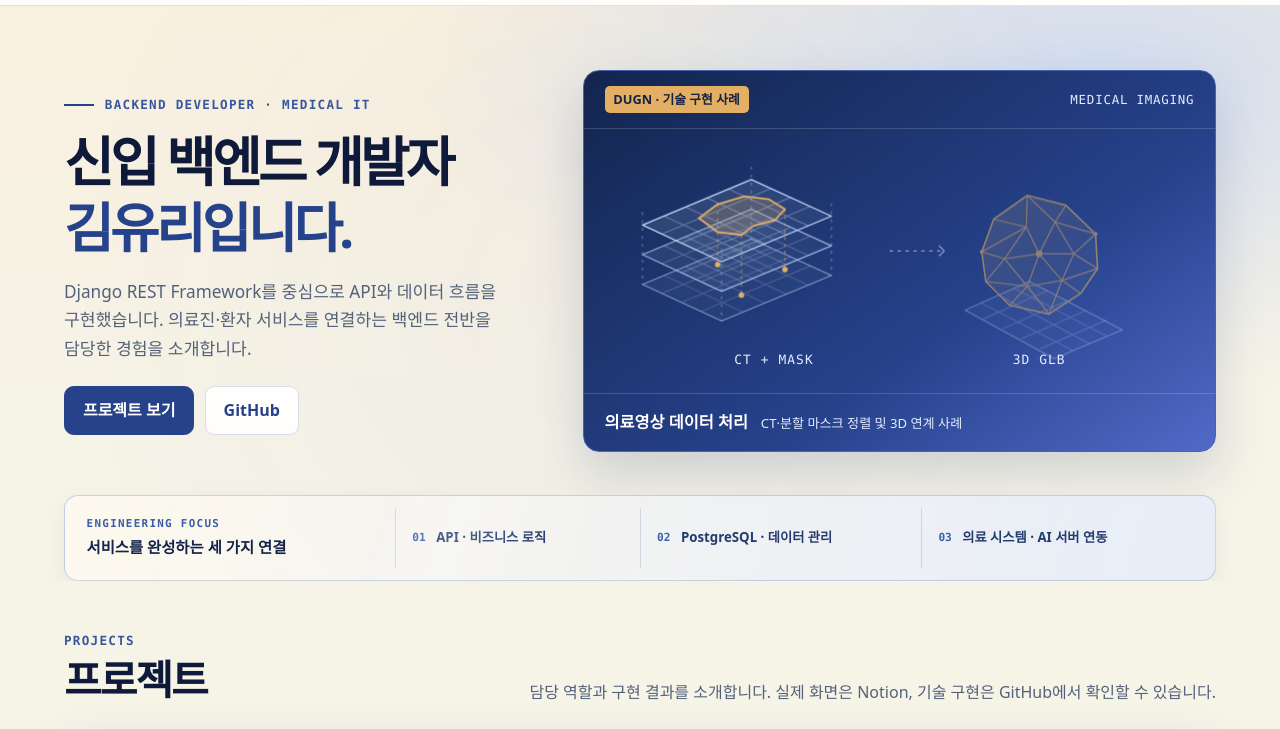
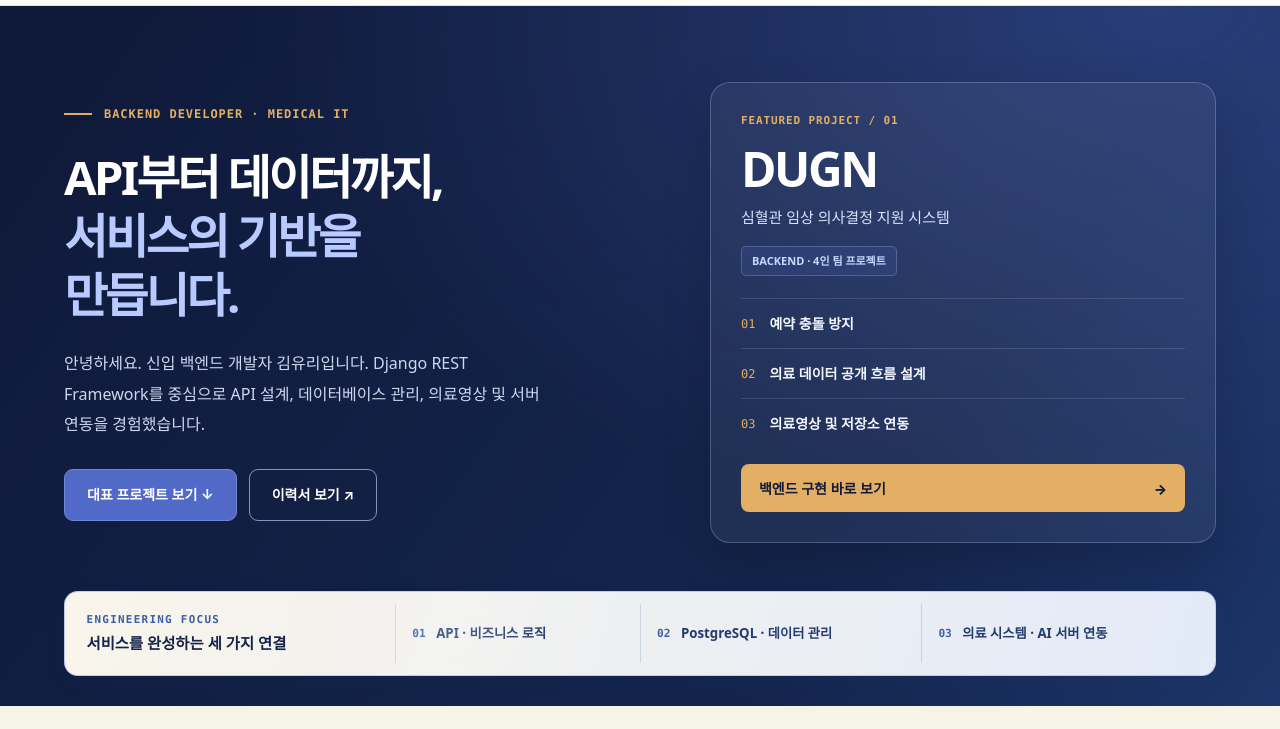
Before and after one commit to Kimyuri420/cdss-portfolio, a plain HTML site: page index.html in a window 1280 px wide. Shown: the part 59-788 px from the top of the page. Drawn offline with Linux system fonts and the light colour scheme.

Commit message:
Redesign portfolio hero section

```diff
--- a/index.html
+++ b/index.html
@@ -1408,6 +1408,40 @@ a { color:#26428B; }
   .plate .plate-svg { padding: 10px 14px; }
 }
 
+
+/* Hero redesign — scoped to the introductory section */
+section.intro { position:relative; background:radial-gradient(ellipse at 90% 0%,rgba(81,106,200,.35),transparent 55%),linear-gradient(125deg,#0F1939,#14254D 70%,#1D356A) !important; padding:0 0 30px; }
+section.intro::before { display:none; }
+.intro-layout { display:grid; grid-template-columns:minmax(0,1.15fr) minmax(0,1fr); align-items:center; gap:clamp(28px,5vw,64px); padding-block:76px 48px; }
+.intro-main,.intro-feature { min-width:0; }
+.intro-kicker { display:flex; align-items:center; gap:12px; margin:0; color:#E3AF64; font:700 12px/1.5 Consolas,monospace; letter-spacing:.08em; }
+.intro-kicker::before { content:""; width:28px; height:2px; background:#E3AF64; flex-shrink:0; }
+.intro-main .intro-title { margin:24px 0 0; color:#fff; font-size:clamp(36px,3.7vw,58px); font-weight:850; line-height:1.25; letter-spacing:-.06em; word-break:keep-all; }
+.intro-title span { display:block; color:#B8CAFF; }
+.intro-description { max-width:490px; margin:24px 0 0; color:#CDD8EF; font-size:16px; line-height:1.9; word-break:keep-all; }
+.intro-actions { display:flex; flex-wrap:wrap; gap:12px; margin-top:30px; }
+.intro-button { display:inline-flex; align-items:center; justify-content:center; min-height:50px; padding:13px 22px; border:1px solid transparent; border-radius:9px; font-size:14px; font-weight:750; text-decoration:none; transition:background .2s ease,transform .2s ease; }
+.intro-primary { color:#fff; background:#516AC8; border-color:#7187D6; }
+.intro-primary:hover { color:#fff; background:#6079D8; transform:translateY(-2px); }
+.intro-secondary { color:#fff; background:transparent; border-color:#8195C4; }
+.intro-secondary:hover { color:#fff; background:rgba(255,255,255,.1); }
+.intro-feature { padding:30px; color:#fff; background:rgba(255,255,255,.055); border:1px solid rgba(184,202,255,.28); border-radius:20px; box-shadow:0 20px 50px rgba(0,0,0,.15); }
+.intro-feature-label { margin:0; color:#E3AF64; font:700 11px/1.5 Consolas,monospace; letter-spacing:.08em; }
+.intro-feature h2 { margin:10px 0 0; color:#fff; font-size:48px; font-weight:850; line-height:1.2; letter-spacing:-.05em; }
+.intro-feature-description { margin:8px 0 0; color:#D9E3FC; font-size:15px; }
+.intro-role { display:inline-block; margin-top:16px; padding:5px 10px; color:#C9D8FF; background:rgba(81,106,200,.16); border:1px solid rgba(184,202,255,.25); border-radius:5px; font-size:11px; font-weight:700; }
+.intro-feature-list { margin-top:22px; }
+.intro-feature-list > div { display:flex; align-items:center; gap:14px; padding:13px 0; border-top:1px solid rgba(255,255,255,.12); }
+.intro-feature-list span { color:#E3AF64; font:12px Consolas,monospace; }
+.intro-feature-list strong { color:#F3F6FF; font-size:14px; font-weight:650; }
+.intro-feature-link { display:flex; align-items:center; justify-content:space-between; gap:12px; min-height:48px; margin-top:16px; padding:12px 18px; color:#0F1939; background:#E3AF64; border-radius:8px; font-size:14px; font-weight:800; text-decoration:none; transition:background .2s ease; }
+.intro-feature-link:hover { color:#0F1939; background:#F0C787; }
+.intro-button:focus-visible,.intro-feature-link:focus-visible { outline:3px solid #fff; outline-offset:4px; }
+section.intro .hero-skill-ribbon { margin-top:0; background:linear-gradient(105deg,#F9F5EB,#E3EAF8); }
+@media(max-width:900px) { .intro-layout { grid-template-columns:1fr; gap:32px; padding-block:48px 32px; } .intro-main .intro-title { font-size:clamp(34px,6vw,52px); } .intro-feature { padding:26px; } }
+@media(max-width:600px) { .intro-layout { padding-block:36px 28px; } .intro-kicker { font-size:10px; } .intro-main .intro-title { font-size:clamp(30px,7.5vw,42px); } .intro-description { font-size:14px; } .intro-actions { display:grid; grid-template-columns:1fr; } .intro-feature { padding:22px; } .intro-feature h2 { font-size:38px; } }
+@media(prefers-reduced-motion:reduce) { .intro-button,.intro-feature-link { transition:none; } .intro-primary:hover { transform:none; } }
+
 </style>
 </head>
 
@@ -1436,92 +1470,28 @@ a { color:#26428B; }
 
   <main id="main">
     <section class="intro" aria-labelledby="hero-title">
-      <div class="wrap hero">
-        <div>
-          <p class="overline">BACKEND DEVELOPER · MEDICAL IT</p>
-          <h1 id="hero-title">신입 백엔드 개발자<span class="name">김유리입니다.</span></h1>
-          <p class="intro-copy">
-            Django REST Framework를 중심으로 API와 데이터 흐름을 구현했습니다.
-            의료진·환자 서비스를 연결하는 백엔드 전반을 담당한 경험을 소개합니다.
-          </p>
-          <div class="actions">
-            <a class="btn primary" href="#projects">프로젝트 보기</a>
-            <a class="btn" href="https://github.com/Kimyuri420">GitHub</a>
+      <div class="wrap intro-layout">
+        <div class="intro-main">
+          <p class="intro-kicker">BACKEND DEVELOPER · MEDICAL IT</p>
+          <h1 id="hero-title" class="intro-title">API부터 데이터까지,<span>서비스의 기반을<br>만듭니다.</span></h1>
+          <p class="intro-description">안녕하세요. 신입 백엔드 개발자 김유리입니다. Django REST Framework를 중심으로 API 설계, 데이터베이스 관리, 의료영상 및 서버 연동을 경험했습니다.</p>
+          <div class="intro-actions">
+            <a class="intro-button intro-primary" href="#projects">대표 프로젝트 보기 ↓</a>
+            <a class="intro-button intro-secondary" href="https://app.notion.com/p/3f70b387fad880f3942ffb8cb4d343b5" target="_blank" rel="noopener noreferrer">이력서 보기 ↗</a>
           </div>
         </div>
-
-        <figure class="plate">
-          <div class="plate-head">
-            <span class="plate-tag">DUGN · 기술 구현 사례</span>
-            <span class="plate-meta">MEDICAL IMAGING</span>
+        <aside class="intro-feature" aria-label="대표 프로젝트 DUGN">
+          <p class="intro-feature-label">FEATURED PROJECT / 01</p>
+          <h2>DUGN</h2>
+          <p class="intro-feature-description">심혈관 임상 의사결정 지원 시스템</p>
+          <span class="intro-role">BACKEND · 4인 팀 프로젝트</span>
+          <div class="intro-feature-list">
+            <div><span>01</span><strong>예약 충돌 방지</strong></div>
+            <div><span>02</span><strong>의료 데이터 공개 흐름 설계</strong></div>
+            <div><span>03</span><strong>의료영상 및 저장소 연동</strong></div>
           </div>
-          <svg class="plate-svg" viewBox="-28 -4 576 244" role="img"
-            aria-labelledby="coord-title coord-desc" xmlns="http://www.w3.org/2000/svg">
-            <title id="coord-title">CT와 분할 마스크 정렬 과정</title>
-            <desc id="coord-desc">
-              분할 마스크를 CT 기준 격자에 정렬하고, 물리 좌표를 반영해 3D 파일을 만드는 과정을
-              도식으로 표현했습니다.
-            </desc>
-            <defs>
-              <linearGradient id="coord-face" x1="0" x2="1" y1="0" y2="1">
-                <stop offset="0" stop-color="#AEC7DC" stop-opacity=".19" />
-                <stop offset="1" stop-color="#AEC7DC" stop-opacity=".035" />
-              </linearGradient>
-              <linearGradient id="mesh-face" x1="0" x2="1" y1="0" y2="1">
-                <stop offset="0" stop-color="#F3D78D" stop-opacity=".25" />
-                <stop offset="1" stop-color="#F3D78D" stop-opacity=".04" />
-              </linearGradient>
-              <g id="coord-plane">
-                <path d="M0 69 110 23 191 60 80 106Z" fill="url(#coord-face)" stroke="var(--wire)" />
-                <path d="M22 60 102 97m-58-46 80 37m-58-46 80 37m-58-46 80 37M20 78l110-46M40 87l110-46M60 96l110-46"
-                  fill="none" stroke="var(--wire)" opacity=".34" />
-              </g>
-            </defs>
-
-            <g transform="translate(37 26)" stroke-width="1.2" stroke-linejoin="round">
-              <use href="#coord-plane" transform="translate(0 73)" opacity=".59" />
-              <use href="#coord-plane" transform="translate(0 43)" opacity=".76" />
-              <path d="M0 69v73M80 106v73M110 23v73M191 60v73"
-                stroke="var(--wire)" stroke-dasharray="3 5" opacity=".41" />
-              <use href="#coord-plane" transform="translate(0 13)" />
-              <path d="m57 75 19-14 27-8 25 3 16 10-10 11-22 6-12 9-24-3Z"
-                fill="var(--butter)" fill-opacity=".22" stroke="var(--butter)" stroke-width="1.8" />
-              <path d="M76 61v61m68-56v61m-44-35v61"
-                fill="none" stroke="var(--butter)" stroke-dasharray="3 4" opacity=".59" />
-              <circle cx="76" cy="122" r="2.8" fill="var(--butter)" />
-              <circle cx="144" cy="127" r="2.8" fill="var(--butter)" />
-              <circle cx="100" cy="153" r="2.8" fill="var(--butter)" />
-            </g>
-
-            <g fill="none" stroke="var(--wire)" stroke-width="1.4">
-              <path d="M250 107h55" stroke-dasharray="3 5" />
-              <path d="m300 102 5 5-5 5" stroke-linecap="round" stroke-linejoin="round" />
-            </g>
-
-            <g transform="translate(326 32)" fill="none" stroke="var(--wire)"
-              stroke-width="1.25" stroke-linejoin="round">
-              <path d="m0 135 65-29 94 49-69 29Z" fill="url(#coord-face)" opacity=".65" />
-              <path d="m18 144 66-29m-46 39 66-29m-47 39 66-29m-47 39 67-29M17 128l92 48M34 120l92 49M50 113l93 48"
-                opacity=".34" />
-              <path d="M17 76 29 43 63 19 102 29 132 58 134 93 117 118 85 139 45 130 21 106Z"
-                fill="url(#mesh-face)" stroke="var(--butter)" stroke-width="1.6" />
-              <path d="m29 43 33 8 1-32 28 27 11-17m-11 17 41 12-22 20 24 15-36 12 19 13m-19-13-13 34-22-28-18 19m18-19-42-5 19-23-23-7 45-25-22 32 23 28 12-33-35 5m22-32 13 27 16-32 19 32-35 0 23 27-35 6m35-6 12-27"
-                stroke="var(--butter)" opacity=".83" />
-              <circle cx="75" cy="78" r="3.4" fill="var(--butter)" stroke="none" />
-              <circle cx="17" cy="76" r="2.1" fill="var(--butter)" stroke="none" />
-              <circle cx="132" cy="58" r="2.1" fill="var(--butter)" stroke="none" />
-            </g>
-
-            <g fill="var(--lit)" font-family="ui-monospace, Consolas, monospace" font-size="13" letter-spacing="1.1">
-              <text x="133" y="221" text-anchor="middle">CT + MASK</text>
-              <text x="401" y="221" text-anchor="middle">3D GLB</text>
-            </g>
-          </svg>
-          <figcaption class="plate-foot">
-            <strong>의료영상 데이터 처리</strong>
-            <span>CT·분할 마스크 정렬 및 3D 연계 사례</span>
-          </figcaption>
-        </figure>
+          <a class="intro-feature-link" href="./projects/dugn/index.html">백엔드 구현 바로 보기 <span>→</span></a>
+        </aside>
       </div>
       <div class="wrap hero-skill-ribbon" aria-label="백엔드 개발 핵심 역량">
         <div class="ribbon-intro">
```
